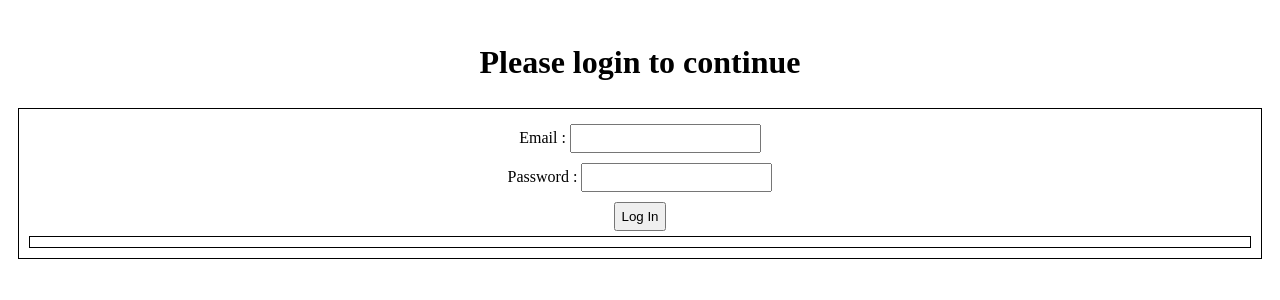
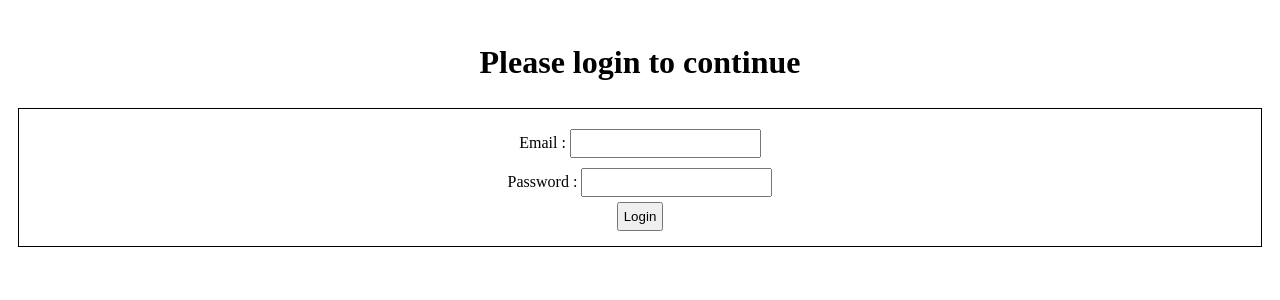
Before and after one commit to NIEProjects/dbmsproject, a Flask app: page /auth/ in a window 1280 px wide. Shown: the top 300 px of the page. Run offline with Flask 2, Linux system fonts and the light colour scheme; data comes from the database, SQL or seed files in the repository; both versions use the stored data as it was after the commit.

Commit message:
Login manager - flask_login

```diff
--- a/beta_app/app.py
+++ b/beta_app/app.py
@@ -1,8 +1,56 @@
-from flask import Flask, render_template, request, redirect, url_for
+from flask import Flask, request, render_template, redirect, url_for, flash
+from flask_login import (LoginManager, current_user, login_required,
+                            login_user, logout_user, UserMixin,
+							confirm_login, fresh_login_required)
 from json import loads
 import queries
 
-app = Flask('spotify_clone')
+class User(UserMixin):
+    def __init__(self, name, id, auth=True, active=True):
+        self.name = name
+        self.id = id
+        self.active = active
+
+    def is_active(self):
+        return self.active
+
+	def is_authenticated(self):
+		return True
+
+	def getUsername(self):
+		return self.name
+
+app = Flask('nanna_radio')
+app.secret_key = 'c60d4c1e51543f9ec97a6900c03221a63f4f84585791f52693c656135d7fb0ed'
+app.config.from_object(__name__)
+login_manager = LoginManager()
+
+login_manager.login_view = "login"
+login_manager.login_message = u"Please log in to access this page."
+
+@login_manager.user_loader
+def load_user(email):
+	users = queries.getUsers()
+
+	if email not in users.keys():
+		return
+
+	user = User(email,users[email])
+
+	return user
+
+@login_manager.request_loader
+def request_loader(request):
+	users = queries.getUsers()
+	email = request.form.get('email')
+	if email not in users.keys():
+		return
+
+	user = User(email,users[email])
+
+	return user
+
+login_manager.init_app(app)
 
 @app.route('/')
 def homepage():
@@ -12,20 +60,37 @@ def homepage():
 def authpage():
 	return render_template('auth.html')
 
-@app.route('/login', methods=['POST'])
-def logininfo():
-	data = loads(request.data)
-	print data
-	valid = queries.checkLogin(data['username'],data['password'])
-	if valid == True:
-		return redirect('/home/'+data['username'])
+@app.route('/login', methods=['GET','POST'])
+def login():
+	print "Within /login"
+	if request.method == 'POST':
+		data={'username':request.form['username'],'password':request.form['password']}
+		print data
+		valid = queries.checkLogin(data['username'],data['password'])
+		user = load_user(data['username'])
+
+		if valid == True:
+			if(login_user(user)):
+				flash("Login Successful")
+				print "Login Successful"
+				return render_template('userhome.html')
+
+		else:
+			return "Login Failed"
 	else:
-		return "Login Failed"
+		return redirect(url_for("homepage"))
 
-@app.route('/home/<name>/')
-def userhome(name):
-	print name
-	return render_template('userhome.html', name = name)
+@app.route('/logout')
+@login_required
+def logout():
+	logout_user()
+	flash("Logged Out")
+	return redirect(url_for("homepage"))
+
+@app.route('/userhome')
+@login_required
+def userhome():
+	return render_template('userhome.html')
 
 @app.route('/signupDB', methods=['POST'])
 def register():
--- a/beta_app/queries.py
+++ b/beta_app/queries.py
@@ -10,6 +10,13 @@ def connectDB():
 
 def closeDB(conn):
     conn.close()
+
+def getUsers():
+    (conn,cur) = connectDB()
+    cur.execute("select user_id,username from UserProfile")
+    data = cur.fetchall()
+    closeDB(conn)
+    return dict((y,x) for x,y in data)
 
 def insertProfile(username, first, last, dob, city, state, passwd):
     (conn,cur) = connectDB()
--- a/beta_app/templates/auth.html
+++ b/beta_app/templates/auth.html
@@ -22,50 +22,18 @@
 	<body>
 		<h1>Please login to continue</h1>
 		<div class="container">
-			<!-- <form name="loginForm"> -->
+			<form name="loginForm" action="/login" method="POST">
 			<!-- Correct Username: chait ;Password: pass-->
 				<div>
-					Email : <input type="email" id = "username" name="user" required>
+					Email : <input type="email" name="username" id="username" required>
 				</div>
 				<div>
-					Password : <input type="password" id="password" required>
+					Password : <input type="password" name="password" id="password" required>
 				</div>
-				<div>
-					<button onclick="login()">Log In</button>
-				</div>
-			<!-- </form> -->
-			<div id="response" class="responseText"></div>
+				<button type="Submit">Login</button>
+			</form>
+
 		</div>
-			<script type="text/javascript">
-				function login () {
-					var username = document.getElementById('username').value,
-						password = document.getElementById('password').value,
-						res = document.getElementById('response'),
-						xhr = new XMLHttpRequest();
 
-					var params = {
-						username : username,
-						password : password
-					};
-					//Opening and sending a XHR request
-					xhr.open('POST','/login',true);
-					xhr.send(JSON.stringify(params));
-
-					xhr.onreadystatechange = function(){
-						if(xhr.readyState == 2 || xhr.readyState == 3){
-							res.innerHTML = 'Request sent, waiting for response';
-						}
-						if(xhr.readyState == 4 && xhr.status == 200){
-							// res.innerHTML = this.responseText;
-							// console.log(JSON.stringify(this.responseText));
-							console.log("Checking Successfull Request");
-							console.log(xhr);
-							setTimeout(function(){
-								res.innerHTML = xhr.responseText;
-							},2000);
-						}
-					}
-				}
-		</script>
 	</body>
 </html>
--- a/beta_app/templates/userhome.html
+++ b/beta_app/templates/userhome.html
@@ -4,6 +4,8 @@
 	<title></title>
 </head>
 <body>
-<div>hello {{name}} !</div>
+{% if current_user.is_authenticated %}
+  Hari: Om {{ current_user.name }}!
+{% endif %}
 </body>
 </html>
```
Also changed, not shown: nanna_radio.db, 1 other file.
